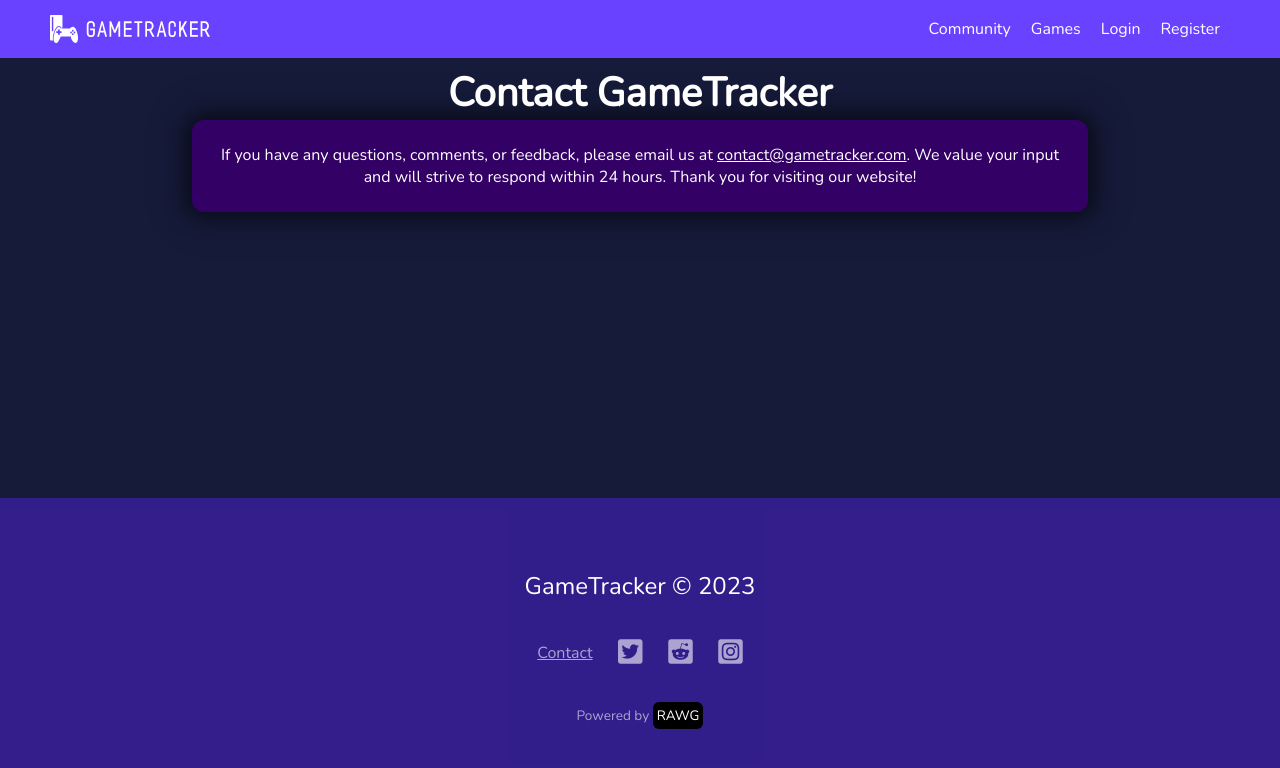
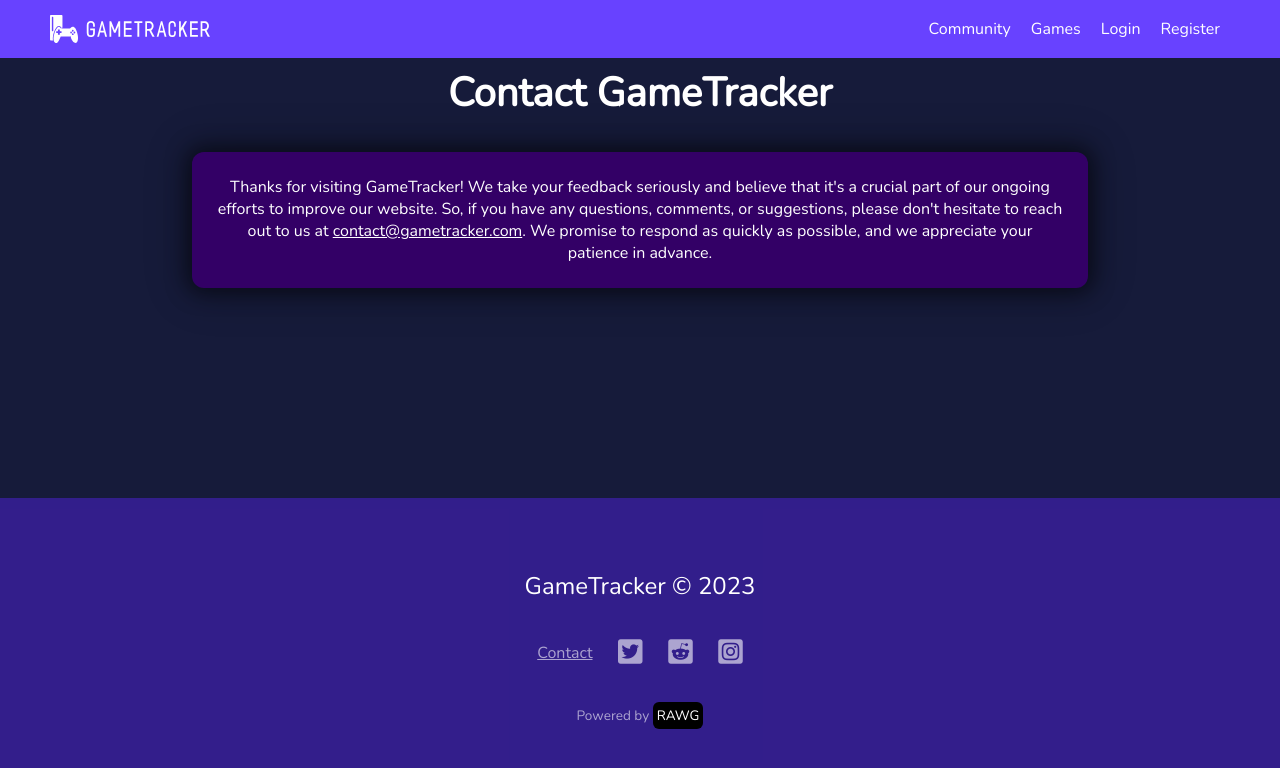
Before and after one commit to gfiami/GameTracker, a Vue app in the folder frontend/: page /contact in a window 1280 px wide. Shown: the top 768 px of the page. Built offline with nearby package versions, Linux system fonts and the light colour scheme.

Commit message:
content: adjust contact view text

```diff
--- a/frontend/src/views/Home/ContactView.vue
+++ b/frontend/src/views/Home/ContactView.vue
@@ -4,11 +4,14 @@
       <div class="title">Contact GameTracker</div>
       <div class="contact-container">
         <p class="contact-message">
-          If you have any questions, comments, or feedback, please email us at
+          Thanks for visiting GameTracker! We take your feedback seriously and
+          believe that it's a crucial part of our ongoing efforts to improve our
+          website. So, if you have any questions, comments, or suggestions,
+          please don't hesitate to reach out to us at
           <a href="mailto:contact@gametracker.com"
             ><u>contact@gametracker.com</u></a
-          >. We value your input and will strive to respond within 24 hours.
-          Thank you for visiting our website!
+          >. We promise to respond as quickly as possible, and we appreciate
+          your patience in advance.
         </p>
       </div>
     </div>
@@ -44,6 +47,7 @@ export default {
   width: 90%;
   border-radius: 12px;
   box-shadow: 0 0 20px 5px rgba(0, 0, 0, 0.5), 0 0 40px 10px rgba(0, 0, 0, 0.2);
+  margin-top: 4vh;
 }
 .contact-message {
   font-size: 2vh;
```
